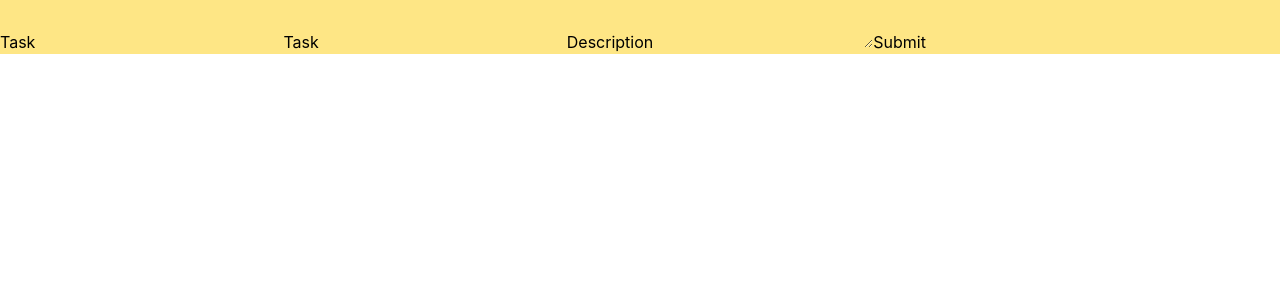
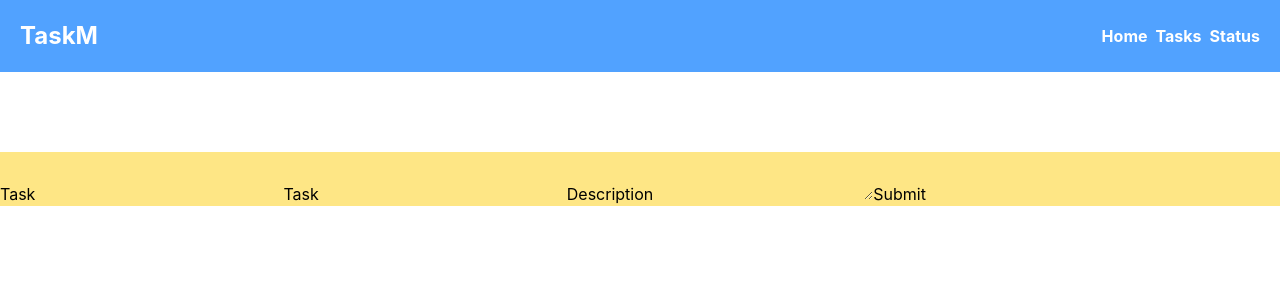
Before and after one commit to alaonit/task-manager, a React (Vite) app: page / in a window 1280 px wide. Shown: the top 300 px of the page. Built offline with nearby package versions, Linux system fonts and the light colour scheme.

Commit message:
feat: add Header component and integrate it into App

```diff
--- a/src/App.jsx
+++ b/src/App.jsx
@@ -1,10 +1,15 @@
 import Form from "./components/Form.jsx"
+import Header from "./components/Header.jsx";
 
 function App(){
   return(
-    <main>
-       <Form/>
-    </main>
+    <>
+      <Header/>
+      <main>
+        <Form/>
+      </main>
+    </>
+
   )
 }
 
--- /dev/null
+++ b/src/components/Header.jsx
@@ -0,0 +1,19 @@
+
+
+function Header(){
+  return(
+    <header className=" bg-blue-400 flex justify-between items-center p-5 mb-20">
+      <h1 className="text-white font-bold text-2xl">TaskM</h1>
+
+      <nav>
+        <ul className="flex gap-2 items-center text-white font-bold list-none">
+          <li><a href="#">Home</a></li>
+          <li><a href="#">Tasks</a></li>
+          <li><a href="#">Status</a></li>
+        </ul>
+      </nav>
+    </header>
+  )
+}
+
+export default Header
```
